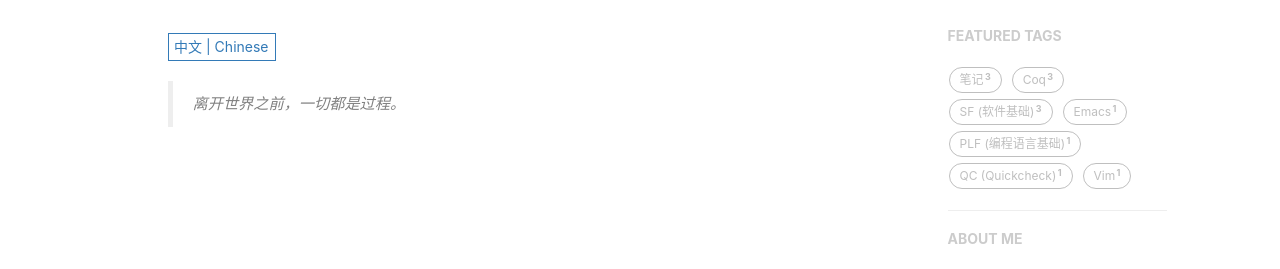
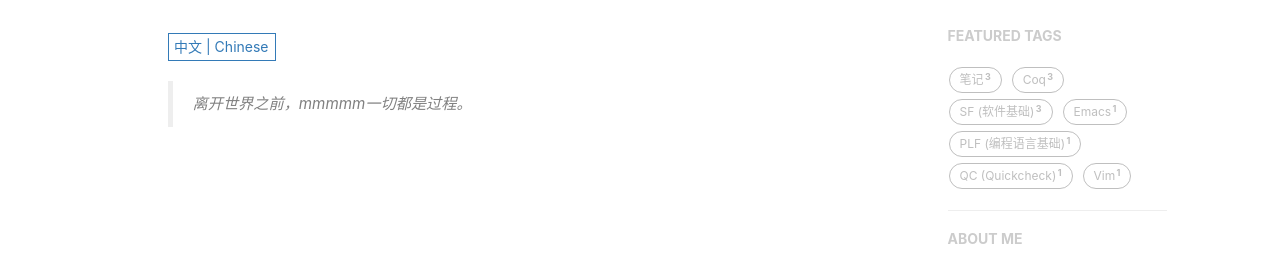
Before and after one commit to Justbreak/Justbreak.github.io, a Jekyll site: the page built from about.html, in a window 1280 px wide. Shown: the part 420-689 px from the top of the page. Built offline with Jekyll 4.4.1, drawn with Linux system fonts in a browser that asks for light colours; nearby versions of some CDN libraries; comment, search, counter and statistics services are not loaded.

Commit message:
change model

```diff
--- a/_includes/about/zh.md
+++ b/_includes/about/zh.md
@@ -1 +1 @@
-> 离开世界之前，一切都是过程。
+> 离开世界之前，mmmmm一切都是过程。
```
